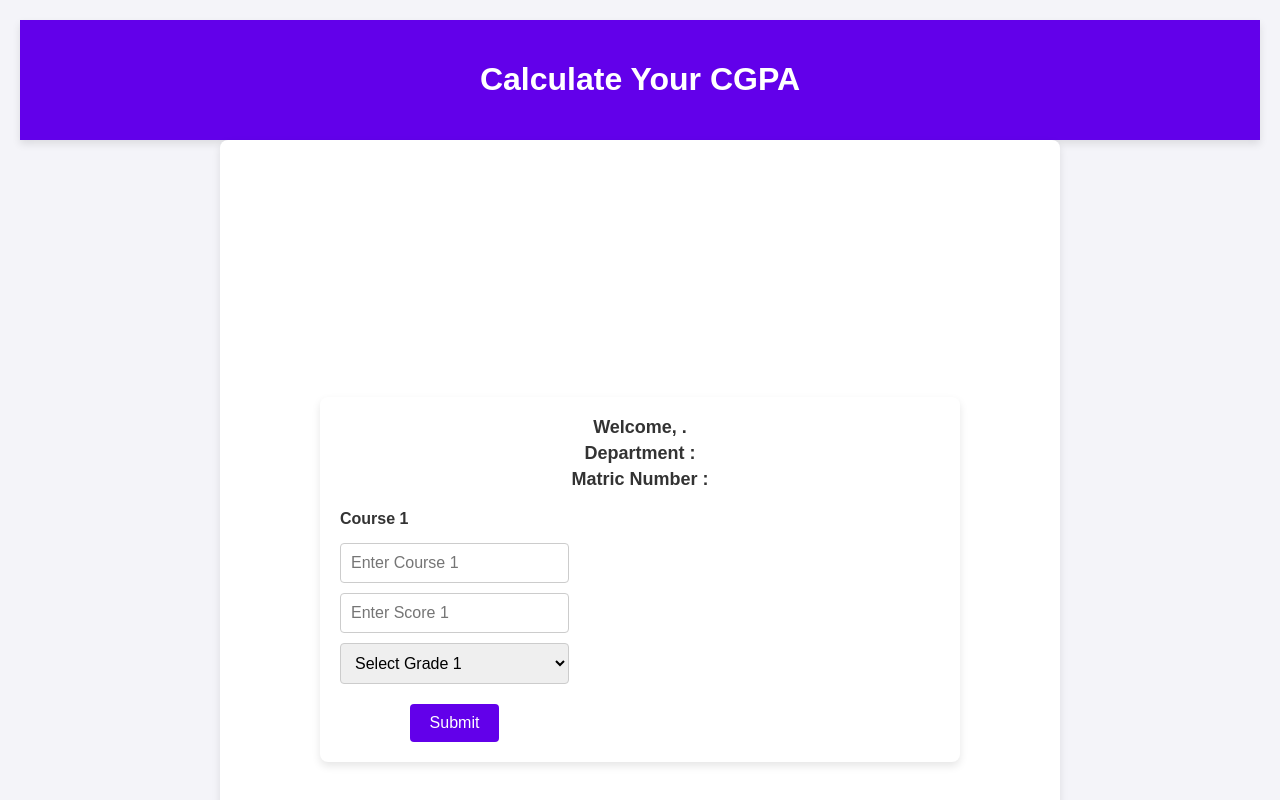
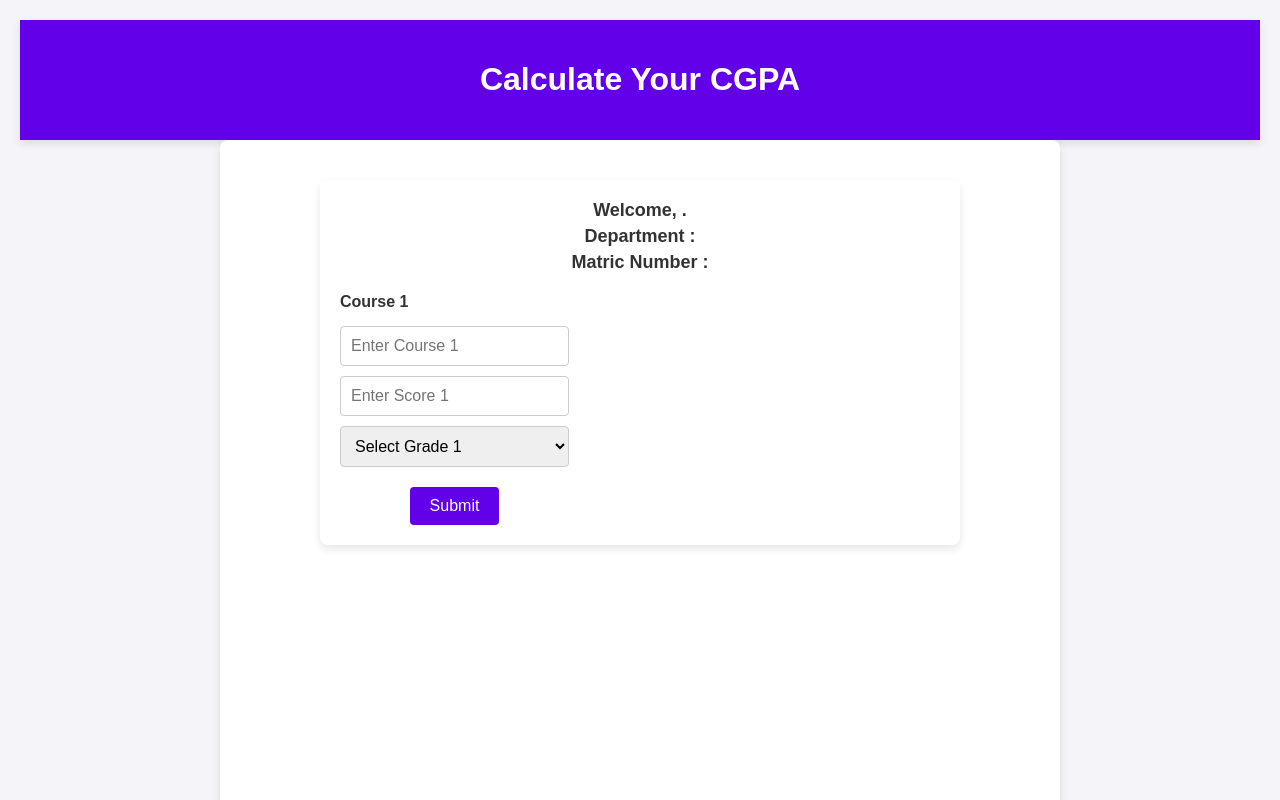
Before and after one commit to Afrimann/repo, a React (Vite) app: page /uploadCourses in a window 1280 px wide. Shown: the top 800 px of the page. Built offline with nearby package versions, Linux system fonts and the light colour scheme.

Commit message:
updated files and added new files

```diff
--- a/src/App.css
+++ b/src/App.css
@@ -10,6 +10,10 @@ body, html, #root {
   body {
     background-color: #f4f4f9;
     color: #333;
+    /* background-image :  url(./university-of-ibadan-entrance.jpg);
+    background-position: center;
+    background-repeat: no-repeat;
+    background-size: cover; */
   }
 
   /* Container for the entire application */
--- a/src/CourseInput.jsx
+++ b/src/CourseInput.jsx
@@ -1,4 +1,4 @@
-import React, { useState } from 'react';
+import React, { useContext, useState } from 'react';
 import { useNavigate } from 'react-router-dom';
 import './CourseInput.css';
 
@@ -19,6 +19,7 @@ const CourseInput = () => {
             alert('Please fill in all the fields');
         }
     };
+    // const  [name,setName] = useCon
 
     return (
         <div className='InputCourse'>
--- a/src/UploadCourses.css
+++ b/src/UploadCourses.css
@@ -4,7 +4,7 @@
     justify-content: center;
     align-items: center;
     padding: 20px;
-    height: 100vh;
+    height: auto;
   }
 
   .container {
--- a/src/UploadCourses.jsx
+++ b/src/UploadCourses.jsx
@@ -16,6 +16,8 @@ const UploadCourses = () => {
     const [courses, setCourses] = useState(initialCourses);
     const [scores, setScores] = useState(initialScores);
     const [grades, setGrades] = useState(initialGrades);
+    const [genCGPA,setGenCGPA] = useState('')
+
 
     const handleCourseChange = (index, value) => {
         const newCourses = [...courses];
@@ -42,14 +44,11 @@ const UploadCourses = () => {
             navigate('/Result', {
                 state: { courses, scores, grades, noOfCourses }
             });
-            // console.log(scores)
-            // console.log(grades)
-
-
         } else {
             alert('Please fill out all fields.');
         }
     };
+
 // 82956dff
     return (
         <div className='UploadCourses'>
```
Also changed, not shown: src/CourseInput.css (+9 -0 lines), src/ShowResult.jsx (line endings or trailing spaces), src/gettyimages-1195748946-612x612.jpg (added), src/university-of-ibadan-entrance.jpg (added).
